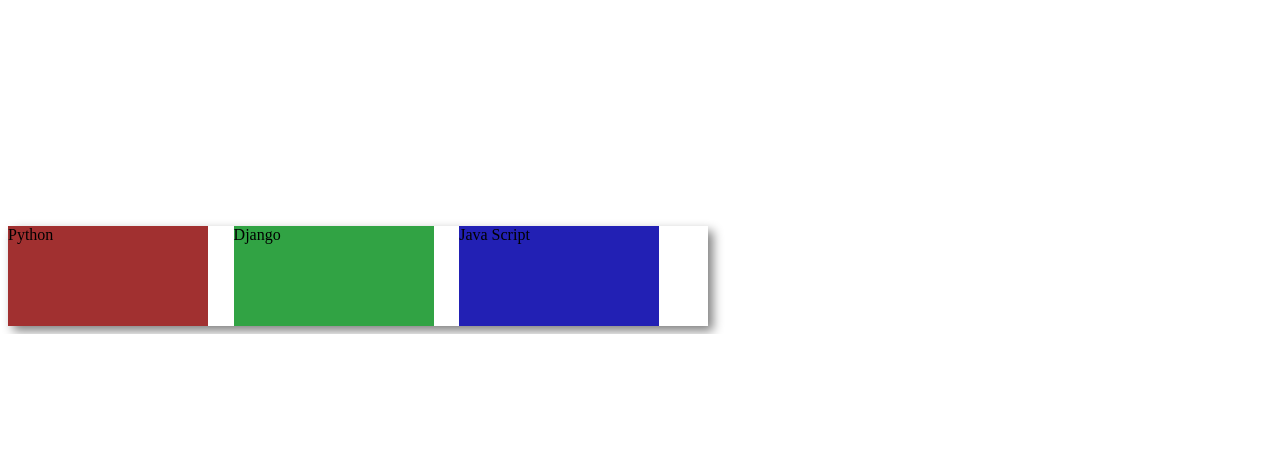
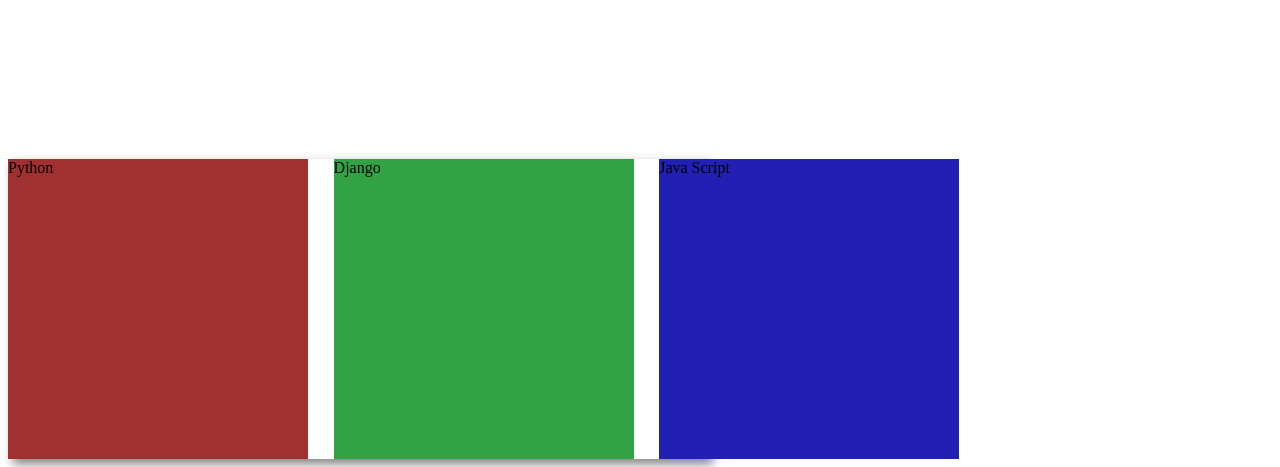
Before and after one commit to OlgaLoa/OlgaLoa.github.io, a plain HTML site: page index.html in a window 1280 px wide. Shown: the part 636-1103 px from the top of the page. Before the commit the page ends 970 px from the top, so only its background shows below. Drawn offline with Linux system fonts and the light colour scheme.

Commit message:
Update style.css

```diff
--- a/style.css
+++ b/style.css
@@ -43,14 +43,14 @@
 
     display: grid;
     grid-template-columns: 700px ;
-    grid-template-rows: 428px 300px ;
+    grid-template-rows: 361px 300px ;
 }
 /* Блоки навыков Python, Django, JS */
 .grid-blocks {
     box-shadow: 5px 5px 10px grey; /*тень к элементу*/
     display: grid;
-    grid-template-columns: repeat(3, 200px); /*3 колонки*/
-    grid-template-rows: 100px;/*1 строка*/
+    grid-template-columns: repeat(3, 300px); /*3 колонки*/
+    grid-template-rows: 300px;/*1 строка*/
     grid-gap: 2vw;/*отступы между ячейками*/
 }
 .grid-block {
```
